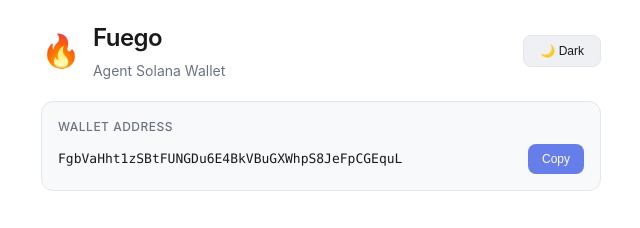
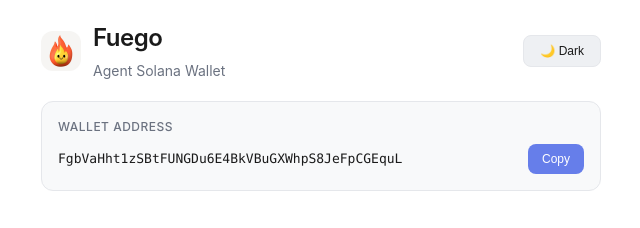
Before and after one commit to willmcdeezy/fuego, a website: page dashboard/dashboard.html in a window 1280 px wide. Shown: the top 228 px of the page, 319-959 px from the left. Drawn offline with Linux system fonts and the light colour scheme; no server answers; files whose address does not match are found by name.

Commit message:
feat: add 3D Fuego mascot logo
- New 3D flame mascot logo for branding
- Update dashboard header with rounded logo
- Update README with logo image
- Remove ASCII art header

```diff
--- a/dashboard/dashboard.html
+++ b/dashboard/dashboard.html
@@ -366,7 +366,7 @@
         <!-- Header -->
         <div class="header">
             <div class="header-content">
-                <span class="logo">🔥</span>
+                <img src="fuego-logo.jpg" alt="Fuego" class="logo" style="width: 40px; height: 40px; border-radius: 12px; object-fit: cover;">
                 <div>
                     <h1>Fuego</h1>
                     <p>Agent Solana Wallet</p>
```
Also changed, not shown: README.md, fuego-logo.jpg (added).
